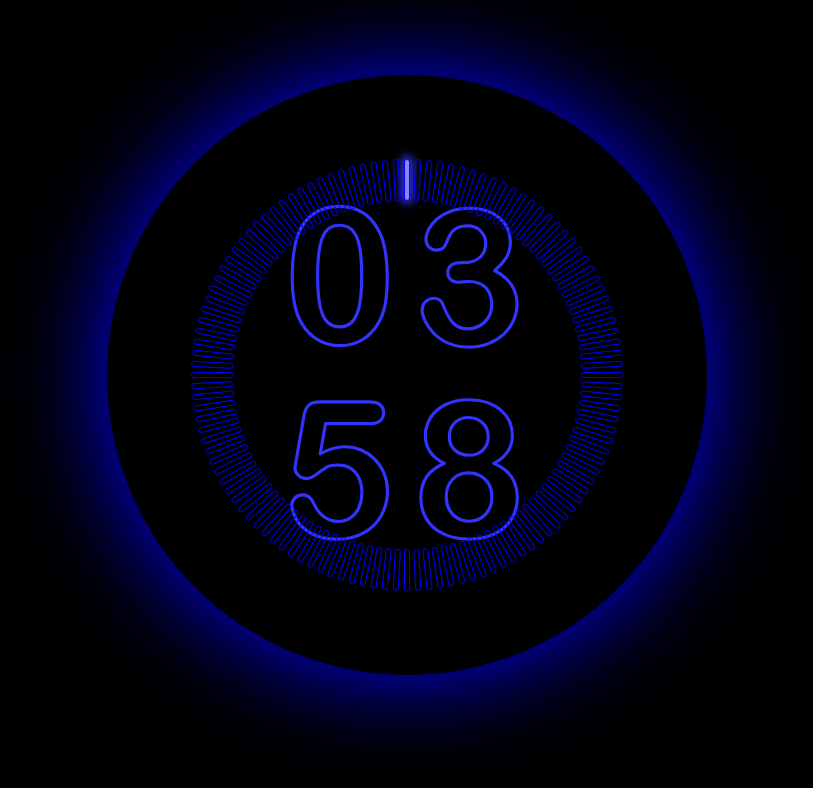
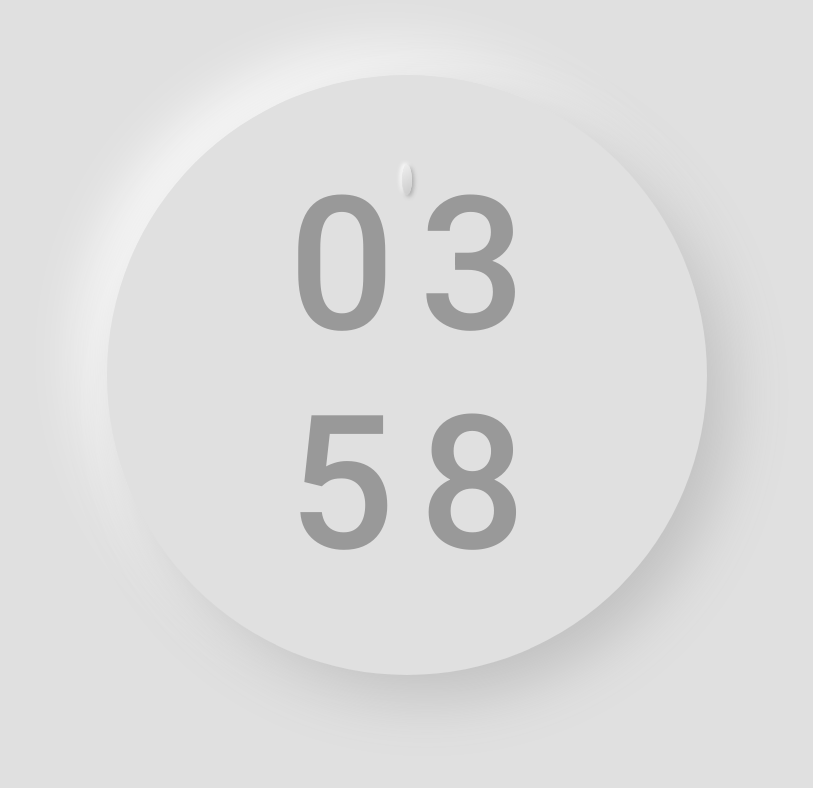
Before and after one commit to Tsuyoshi84/fancy-stop-watch, a Svelte app: page / in a window 1280 px wide. Both pictures are taken after a click on the button "Start". Shown: the top 788 px of the page, without its empty margins (233-1046 px from the left). Built offline with nearby package versions, Linux system fonts and the light colour scheme.

Commit message:
Chnage design

```diff
--- a/public/global.css
+++ b/public/global.css
@@ -1,6 +1,5 @@
 :root {
-  --font-family: 'Comfortaa', cursive, -apple-system, BlinkMacSystemFont, 'Segoe UI', Roboto, Oxygen-Sans, Ubuntu, Cantarell,
-    'Helvetica Neue';
+  --font-family: 'Roboto', 'sans-serif';
 }
 
 html {
@@ -24,9 +23,9 @@ body {
   position: relative;
   width: 100%;
   height: 100%;
-  color: #fff;
+  color: #666;
   margin: 0;
   padding: 0;
   box-sizing: border-box;
-  background-color: #000;
+  background-color: #e0e0e0;
 }
--- a/public/index.html
+++ b/public/index.html
@@ -10,7 +10,8 @@
     <link rel="icon" type="image/png" href="favicon.png" />
     <link rel="stylesheet" href="global.css" />
     <link rel="stylesheet" href="build/bundle.css" />
-    <link href="https://fonts.googleapis.com/css2?family=Comfortaa:wght@300&display=swap" rel="stylesheet" />
+    <link rel="preconnect" href="https://fonts.gstatic.com" />
+    <link href="https://fonts.googleapis.com/css2?family=Roboto:wght@500&display=swap" rel="stylesheet" />
 
     <script defer src="build/bundle.js"></script>
   </head>
--- a/src/App.svelte
+++ b/src/App.svelte
@@ -1,10 +1,10 @@
 <script>
-  import { fade } from 'svelte/transition';
+  import { fade } from "svelte/transition";
 
-  import Watch from './Watch.svelte';
-  import StartButton from './StartButton.svelte';
-  import Footer from './Footer.svelte';
-  import Title from './Title.svelte';
+  import Watch from "./Watch.svelte";
+  import StartButton from "./StartButton.svelte";
+  import Footer from "./Footer.svelte";
+  import Title from "./Title.svelte";
 
   const initTime = 240;
   let remainingTime = initTime;
@@ -26,7 +26,7 @@
       clearInterval(timer);
       done = true;
 
-      const audio = document.querySelector('#finish-audio');
+      const audio = document.querySelector("#finish-audio");
       audio.volume = 0.1;
       audio.play();
     }
@@ -41,7 +41,6 @@
   }
 
   main.done {
-    background-color: black;
     animation-direction: alternate;
   }
 
--- a/src/StartButton.svelte
+++ b/src/StartButton.svelte
@@ -1,31 +1,43 @@
 <script>
-  import { createEventDispatcher } from 'svelte';
-  let label = 'Start';
+  import { createEventDispatcher } from "svelte";
+  let label = "Start";
 
   const dispatch = createEventDispatcher();
   function handleClick() {
-    dispatch('start', {});
+    dispatch("start", {});
   }
 </script>
 
 <style>
   button {
-    --color: #88f;
+    --color: #666;
 
     color: var(--color);
     background-color: rgb(0 0 0 / 0.7);
-    border: 5px solid var(--color);
-    border-radius: 1rem;
-    font-size: 5rem;
+    font-size: 4rem;
     padding: 1.5rem;
     transition: all 0.2s ease-in-out;
-    box-shadow: 0 0 20px 0px blue;
+    border: none;
+    border-radius: 50px;
+    border-radius: 50px;
+    background: linear-gradient(145deg, #f0f0f0, #cacaca);
+    box-shadow: 20px 20px 60px #bebebe, -20px -20px 60px #ffffff;
   }
 
   button:hover {
     cursor: pointer;
-    background-color: rgb(0 0 0 / 0.2);
-    box-shadow: 0 0 40px 10px blue;
+    border-radius: 50px;
+    background: #e0e0e0;
+    box-shadow: 20px 20px 60px #bebebe, -20px -20px 60px #ffffff;
+  }
+
+  button:active,
+  button:focus {
+    cursor: pointer;
+
+    border-radius: 50px;
+    background: #e0e0e0;
+    box-shadow: inset 20px 20px 60px #bebebe, inset -20px -20px 60px #ffffff;
   }
 </style>
 
--- a/src/Title.svelte
+++ b/src/Title.svelte
@@ -3,9 +3,7 @@
     padding: 1rem;
     font-size: 3rem;
     display: block;
-    color: blue;
-    text-shadow: 0 0 10px blue;
-    filter: brightness(3.4);
+    color: #666;
   }
 
   h1:hover {
@@ -13,4 +11,4 @@
   }
 </style>
 
-<h1>Gehin Timer</h1>
+<h1>Fancy Timer</h1>
--- a/src/Watch.svelte
+++ b/src/Watch.svelte
@@ -1,11 +1,9 @@
 <script>
-  import Number from './Number.svelte';
-
   export let time = 0;
   export let initTime = 0;
 
   const maxAngle = 360;
-  const anglePrecision = 3;
+  const anglePrecision = 6;
   $: needles = [...Array(maxAngle / anglePrecision).keys()].map((a) => {
     return { angle: a, on: false };
   });
@@ -14,11 +12,12 @@
   let sec2 = 0;
   let min1 = 0;
   let min2 = 0;
-  let hueRotateAngle = '0deg';
+  let hueRotateAngle = "0deg";
   let done = false;
 
   function isNeedleOn(angle) {
-    const on = (initTime - time) / initTime > (angle * anglePrecision) / maxAngle;
+    const on =
+      (initTime - time) / initTime > (angle * anglePrecision) / maxAngle;
     return on;
   }
 
@@ -47,12 +46,13 @@
     flex-direction: column;
     justify-content: center;
     align-items: center;
-    box-shadow: 0 0 100px 0px #00f;
     border-radius: 50%;
     width: 600px;
     height: 600px;
     max-width: 100vw;
     max-height: 100vw;
+    background: #e0e0e0;
+    box-shadow: 20px 20px 60px #bebebe, -20px -20px 60px #ffffff;
   }
 
   .watch.done {
@@ -76,26 +76,25 @@
   .number {
     --number-width: 7rem;
     width: var(--number-width);
+    font-size: 10rem;
+    color: #999;
   }
 
   .needle {
     --needle-angle: 0deg;
     --needle-length: -270px;
-    --needle-border-color: #00f;
     position: absolute;
-    width: 4px;
-    height: 40px;
-    border: 1px solid var(--needle-border-color);
-    border-radius: 5px;
-    background-color: transparent;
+    width: 10px;
+    height: 30px;
+    border-radius: 50%;
     transform: rotate(var(--needle-angle)) translate(0px, var(--needle-length));
     transition: all 2s ease-in-out;
     transition-delay: -1s;
   }
 
   .needle.on {
-    background-color: #88f;
-    box-shadow: 0 0 10px 3px #33f;
+    background: linear-gradient(145deg, #f0f0f0, #cacaca);
+    box-shadow: 2px 2px 4px #aaaaaa, -2px -2px 4px #ffffff;
   }
 
   .needle.done {
@@ -105,6 +104,7 @@
   @media (max-width: 540px) {
     .number {
       --number-width: 23vw;
+      font-size: 5rem;
     }
 
     .needle {
@@ -115,24 +115,20 @@
 
 <section class="watch" class:done style="--hue-rotate-angle: {hueRotateAngle}">
   {#each needles as needle}
-    <div class="needle" class:done class:on={needle.on} style="--needle-angle: {needle.angle * anglePrecision}deg" />
+    <div
+      class="needle"
+      class:done
+      class:on={needle.on}
+      style="--needle-angle: {needle.angle * anglePrecision}deg" />
   {/each}
 
   <div class="time-wrapper">
-    <div class="number">
-      <Number value={min2} />
-    </div>
-    <div class="number">
-      <Number value={min1} />
-    </div>
+    <div class="number">{min2}</div>
+    <div class="number">{min1}</div>
   </div>
 
   <div class="time-wrapper">
-    <div class="number">
-      <Number value={sec2} />
-    </div>
-    <div class="number">
-      <Number value={sec1} />
-    </div>
+    <div class="number">{sec2}</div>
+    <div class="number">{sec1}</div>
   </div>
 </section>
```
